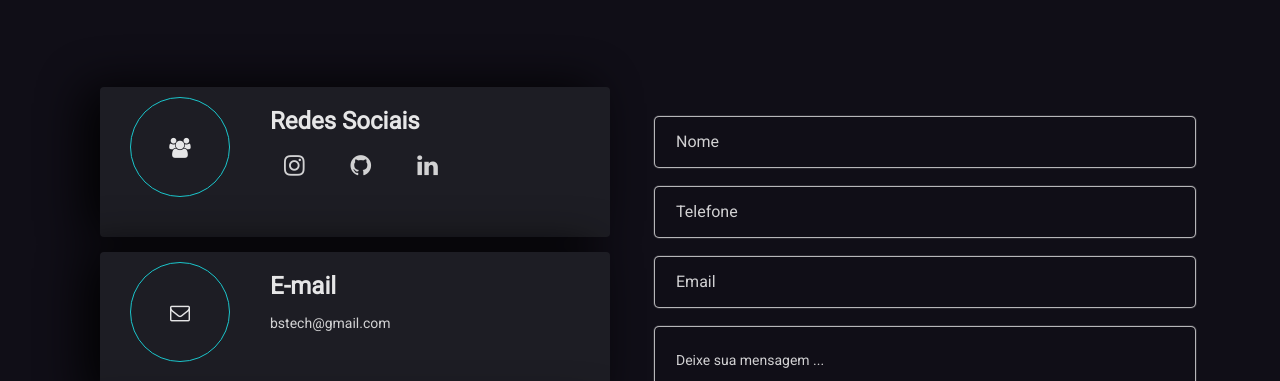
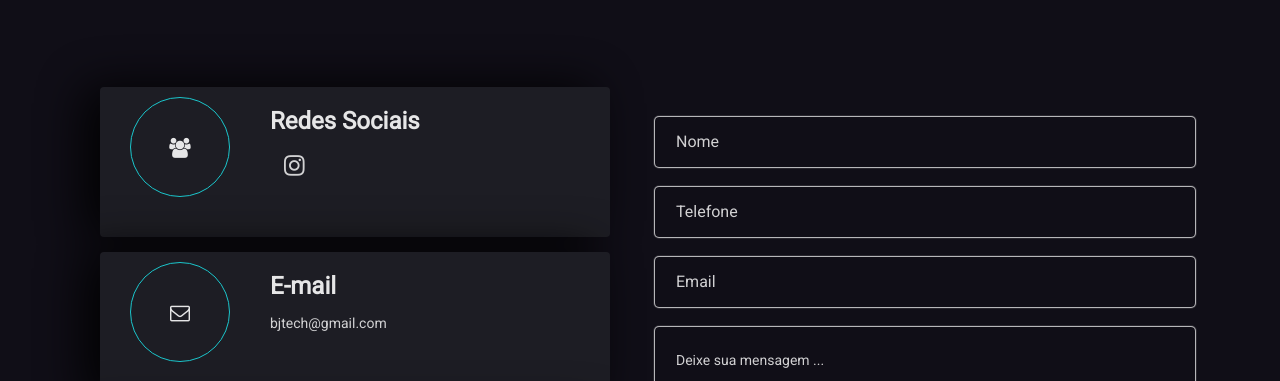
Before and after one commit to BrunooSanttana/BJ-Teck, a website: page index.html in a window 1280 px wide. Shown: the part 3247-3628 px from the top of the page. Drawn offline with Linux system fonts and the light colour scheme.

Commit message:
[changed] index

```diff
--- a/index.html
+++ b/index.html
@@ -353,10 +353,6 @@
                                                     data-wow-delay="0.7s">
                                                     <li><a href="https://www.instagram.com/brunos_santana/"
                                                             target="_blank"><i class="fa fa-instagram "></i></a></li>
-                                                    <li><a href="https://github.com/BrunooSanttana" target="_blank"><i
-                                                                class="fa fa-github "></i></a></li>
-                                                    <li><a href="https://www.linkedin.com/in/brunoo-santtana/"
-                                                            target="_blank"><i class="fa fa-linkedin"></i></a></li>
                                                 </ul>
                                             </div>
                                         </div>
@@ -370,7 +366,7 @@
                                         </div>
                                         <div class="each-info media-body">
                                             <h4>E-mail</h4>
-                                            <a href="mailto:brunoliveiraq@gmail.com">bstech@gmail.com</a>
+                                            <a href="mailto:brunoliveiraq@gmail.com">bjtech@gmail.com</a>
                                         </div>
                                     </div>
                                 </div>
```
